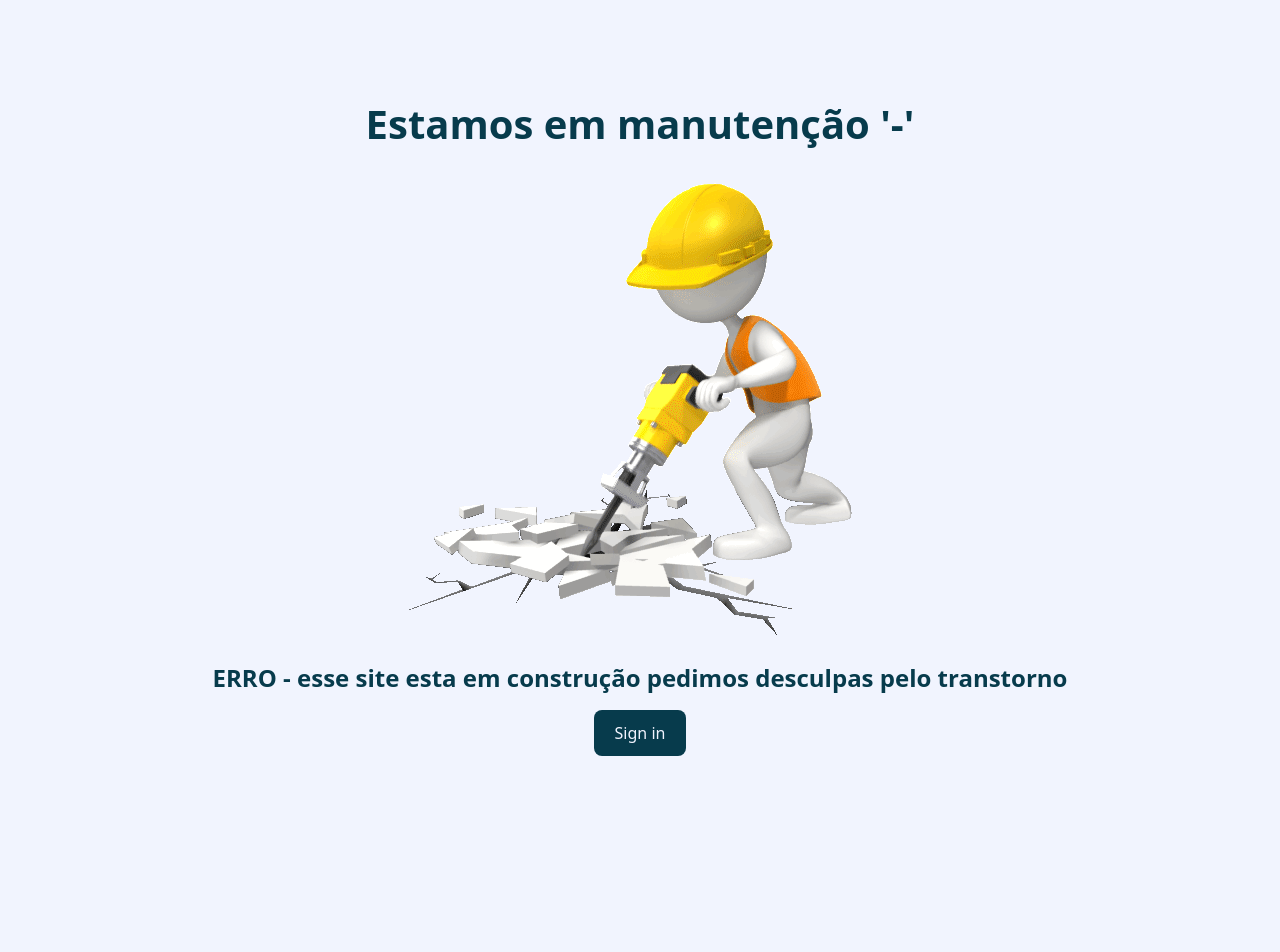
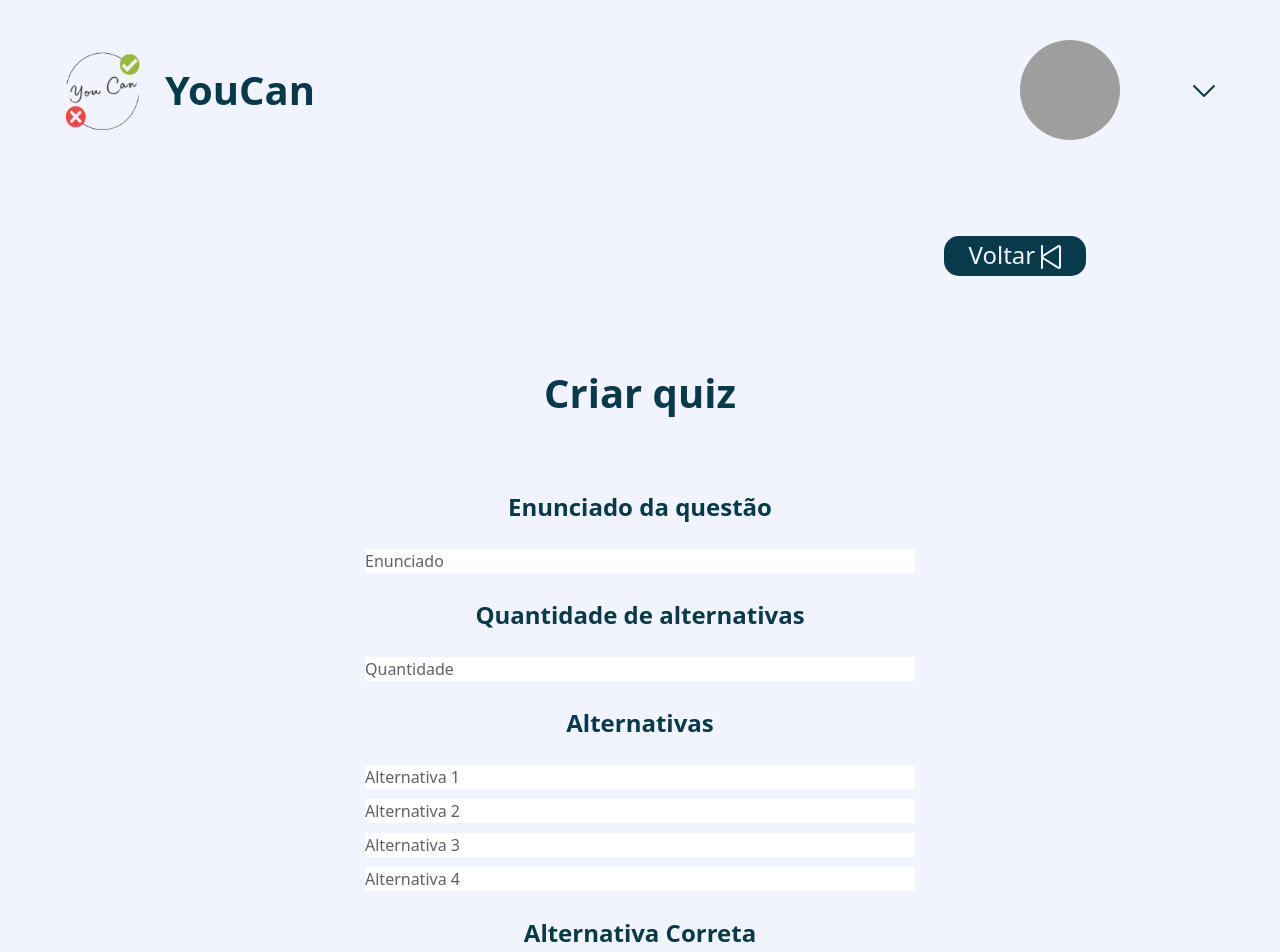
Before and after one commit to Vinicius-Trecenti/YouCan, a React (Vite) app in the folder frontend/: page /create/question in a window 1280 px wide. Shown: the top 952 px of the page. Before the commit the page ends 800 px from the top, so only its background shows below. Built offline with nearby package versions, Linux system fonts and the light colour scheme; grey boxes are pictures that could not be loaded.

Commit message:
Creating Screens

```diff
--- a/frontend/src/App.tsx
+++ b/frontend/src/App.tsx
@@ -12,6 +12,7 @@ import Ranking from './screens/Ranking/Ranking.tsx'
 import AlterUser from './screens/AlterUser/AlterUser.tsx'
 
 import './styles/global.css'
+import CreateQuizQuestion from './screens/CreateQuizQuestion/CreateQuizQuestion.tsx'
 
 export default function App() {
     return (
@@ -25,6 +26,7 @@ export default function App() {
 					{/* <Route path='/historico/:id' element={<Hist} */}
 					<Route path='/questao' element={<Question />}/>
 					<Route path='/alterar/usuario/' element={<AlterUser />} />
+					<Route path='/create/question/' element={<CreateQuizQuestion />} />
 					<Route path='*' element={<Error />}/>
 				{/* <Route path="/private" element={<RequireAuth><Private /></RequireAuth>} /> */}
 				</Routes>
--- a/frontend/src/screens/CreateQuizForm/CreateQuizForm.tsx
+++ b/frontend/src/screens/CreateQuizForm/CreateQuizForm.tsx
@@ -1,38 +1,39 @@
 import { BsExclamationOctagon } from "react-icons/bs";
 import Userbar from "../../components/UserBar/Userbar";
 import './style.css'
+import Header from "../../components/Header/Header";
+import HeaderUser from "../../components/HeaderUser/HeaderUser";
 
 export default function CreateQuizForm() {
     return (
         <div className='CreateQuizForm'>
-            <div className='navbar'>
-                <div className='logo'>
-                    <img src="assets/logo.svg" alt="logo" />
-                    <h1>YouCan</h1>
-                </div>
 
-                <Userbar />
-            </div>
+                <HeaderUser />
 
+                <main >
+                    <div>
+                        <h1>Criar quiz</h1>
+                    </div>
 
+                    <form>
 
+                            <label><h2>Nome do quiz:</h2></label>
+                            <input
+                                type="text"
+                                className="quizname"
+                                placeholder="Nome do quiz" />
 
-            <main >
-                <h1>Criar quiz</h1>
-                <form action="" method="post">
-                    <div>
-                        <label><h2>Nome do quiz:</h2></label>
-                        <input type="text" placeholder="Nome do quiz"/>
-                    </div >
-                    <div>
-                        <label><h2>Descrição </h2></label>
-                        <input className="description" type="text" placeholder="Descrição"/>
-                        <button className="buttonNext">PRÓXIMO</button>
-                    </div>
-                </form>
-            </main>
+                        <div>
+                            <label><h2>Descrição </h2></label>
+                            <input
+                                type="text"
+                                className="description"
+                                placeholder="Descrição" />
+                        </div>
+                        <button type="submit" className="btn-next">PRÓXIMO</button>
+                    </form>
+                </main>
+
         </div>
-
     )
-
 }
--- a/frontend/src/screens/CreateQuizQuestion/CreateQuizQuestion.tsx
+++ b/frontend/src/screens/CreateQuizQuestion/CreateQuizQuestion.tsx
@@ -1,47 +1,61 @@
-import { BsExclamationOctagon } from "react-icons/bs";
-import Userbar from "../../components/UserBar/Userbar";
 import './style.css'
+import HeaderUser from "../../components/HeaderUser/HeaderUser";
 
 export default function CreateQuizQuestion() {
     return (
         <div className='CreateQuizQuestion'>
-            <div className='navbar'>
-                <div className='logo'>
-                    <img src="assets/logo.svg" alt="logo" />
-                    <h1>YouCan</h1>
-                </div>
 
-                <Userbar />
+            <HeaderUser />
+
+            <div className="btn">
+                <button className="btn-back" >
+                Voltar&nbsp;
+                <img src="../../src/assets/return.svg" alt="returnbutton" />
+
+                </button>
             </div>
 
             <main>
-                <h1>Criar quiz</h1>
-                <form action="" method="post">
-                    <div>
-                        <label><h2>Enunciado da questão</h2></label>
-                        <input type="text" placeholder="Enunciado" />
-                    </div>
-                    <div>
-                        <label><h2>Quantidade de alternativas</h2></label>
-                        <input type="text" placeholder="Quantidade" />
-                    </div>
-                    <div>
-                        <label htmlFor=""><h2>Alternativas</h2></label>
-                        <input type="text" placeholder="Alternativa 1" />
-                    </div>
-                    <div>
-                        <input type="text" placeholder="Alternativa 2" />
-                    </div>
-                    <div>
-                        <input type="text" placeholder="Alternativa 3" />
-                    </div>
-                    <div>
-                        <input type="text" placeholder="Alternativa 4" />
-                    </div>
-                    <div>
-                        <label htmlFor=""><h2>Alternativa Correta</h2></label>
-                        <input type="text" placeholder="Alternativa" />
-                    </div>
+                <div>
+                    <h1>Criar quiz</h1>
+                </div>
+
+                <form>
+
+
+                    <label><h2>Enunciado da questão</h2></label>
+                    <input type="text" placeholder="Enunciado" />
+
+
+
+                    <label><h2>Quantidade de alternativas</h2></label>
+                    <input
+                        type="text"
+                        className=''
+                        placeholder="Quantidade" />
+
+                    <label><h2>Alternativas</h2></label>
+                    <input
+                        type="text"
+                        className=''
+                        placeholder="Alternativa 1" />
+                    <input
+                        type="text"
+                        className=''
+                        placeholder="Alternativa 2" />
+                    <input
+                        type="text"
+                        className=''
+                        placeholder="Alternativa 3" />
+                    <input
+                        type="text"
+                        className=''
+                        placeholder="Alternativa 4" />
+                    <label><h2>Alternativa Correta</h2></label>
+                    <input
+                        type="text"
+                        className=''
+                        placeholder="Alternativa" />
                     <div>
                         <button className="buttonNext">ADICIONAR QUESTÃO +</button>
                         <button className="buttonPublicar">PUBLICAR QUIZ</button>
--- a/frontend/src/screens/CreateQuizQuestion/style.css
+++ b/frontend/src/screens/CreateQuizQuestion/style.css
@@ -1,87 +1,60 @@
 .CreateQuizQuestion {
     display: flex;
+    width: 100vw;
+    padding: 40px 60px;
     flex-direction: column;
-    background-color: #f1f4fe;
-    width: 100vw;
-    min-height: 100vh;
-
-    padding: 3.75rem;
+    align-items: center;
+    gap: 87.5px;
 }
 
-.navbar {
-    display: flex;
-    width: 100%;
-    justify-content: space-between;
-    align-items: start;
-    margin-bottom: 5rem;
-}
-
-.logo {
-    display: flex;
-    align-items: center;
-    gap: 1.25rem;
-}
-
-.logo img {
-    height: 5.3rem;
-    width: auto;
-}
-
-section {
-    display: flex;
-    flex-direction: column;
-    gap: 1rem;
-    align-items: center;
-    justify-content: space-between;
-
-    margin-top: 2rem;
-    width: 100%;
-}
-
-.quizname{
-    width: 100%;
-    padding: 1.5rem 1.25rem;
-    gap: 1.25rem;
-}
-
-.description{
-    display: flex;
-    height: 14.75rem;
-    padding:  1.25rem,  1.5rem;
-    align-items: center;
-    gap: 0.625rem;
-    align-self: stretch;
+.CreateQuizQuestion .btn-back {
+    display: inline-flex;
+    padding: 8px 24px;
+    border-radius: 15px;
+    background: var(--Blue_dark, #073B4C);
+    color: #F1F4FE;
+    margin-left: 750px;
+    line-height: 20px;
+    height: 40px;
 
 }
 
-main {
+.CreateQuizQuestion main {
+    display: flex;
+    align-items: center;
+    flex-direction: column;
+    gap: 60px;
+    text-align: center;
+}
+
+.CreateQuizQuestion form {
     display: flex;
     flex-direction: column;
-    gap: 1.5rem;
-    flex: 1;
-    padding: 3.75rem 3.75rem 0 3.75rem;
-    margin-right: 25rem;
+    gap: 10px;
+    width: 550px;
 }
 
-div label h2{
-    margin-bottom:1.25rem;
+.CreateQuizQuestion form input::placeholder,
+input[type="date"]::-webkit-calendar-picker-indicator {
+    color: #616161;
 
 }
 
-.buttonNext{
-    display: flex;
-    width: 34rem;
-    padding: 1rem 1.5rem;
-    justify-content: center;
-    align-items: center;
-    gap: 10px;
-    color: #F1F4FE;
-    background-color: #118AB2;
-    margin-top: 4.3rem;
+.CreateQuizQuestion div label h2 {
+    margin-bottom: 1.25rem;
 
 }
 
-.buttonPublicar{
+
+.CreateQuizQuestion .btn-next {
+    border-radius: 4px;
+    background: #118AB2;
+    color: #F1F4FE;
+    padding: 16px 24px;
+    margin-top: 80px;
+}
+
+.buttonPublicar {
     display: flex;
     width: 34rem;
     padding: 1rem 1.5rem;
@@ -95,11 +68,3 @@ div label h2{
     font-size: 1.5rem;
 
 }
-
-
-form{
-    gap: 1.25rem;
-    padding: 1.25rem, 1.5rem ;
-    margin-bottom:1.25rem;
-    font-size: 1.5rem;
-}
```
Also changed, not shown: frontend/src/screens/CreateQuizForm/style.css (+49 -84 lines), frontend/src/assets/return.svg (added).
